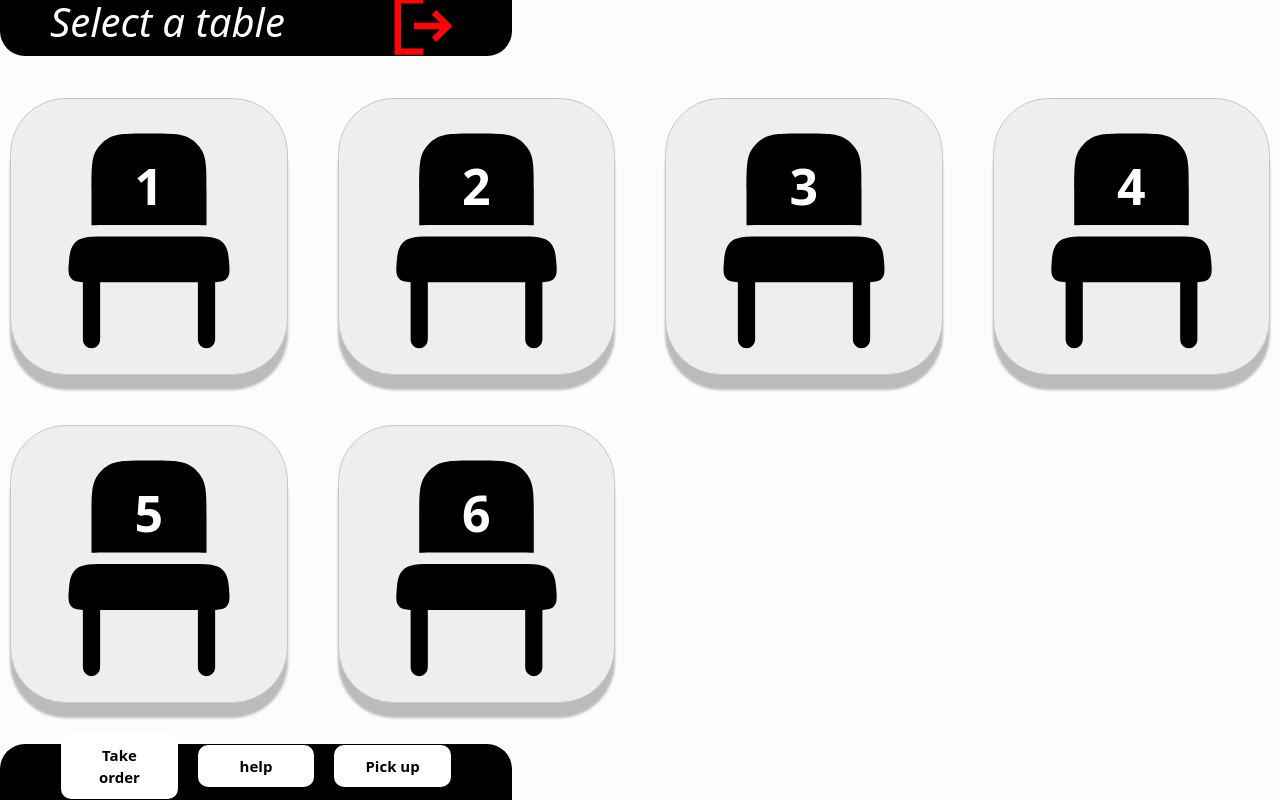
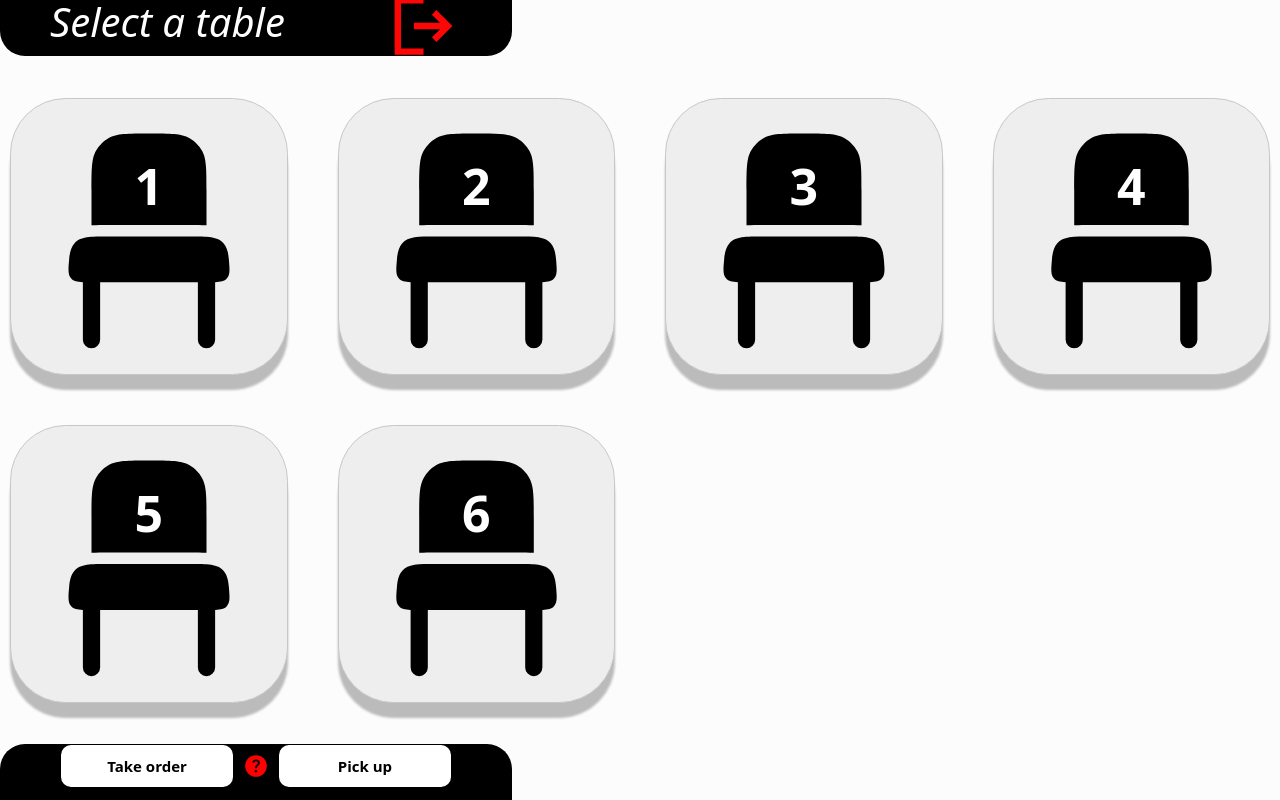
Before and after one commit to Yeyeando/FastserviceProyectoCoop, a React (Vite) app: page / in a window 1280 px wide. Built offline with nearby package versions, Linux system fonts and the light colour scheme.

Commit message:
icono help

```diff
--- a/src/components/general/buttons/WaiterButtons.tsx
+++ b/src/components/general/buttons/WaiterButtons.tsx
@@ -14,9 +14,7 @@ const WaiterButtons: React.FC = () => {
       <button className="nav-button" onClick={() => handleNavigation("/")}>
         Take order
       </button>
-      <button className="nav-button" onClick={() => openHelp()}>
-        help
-      </button>
+      <img src="/img/help.svg" alt="help" onClick={openHelp} />
       <button
         className="nav-button"
         onClick={() => handleNavigation("/PickUp")}
```
Also changed, not shown: public/img/help.svg (added).
